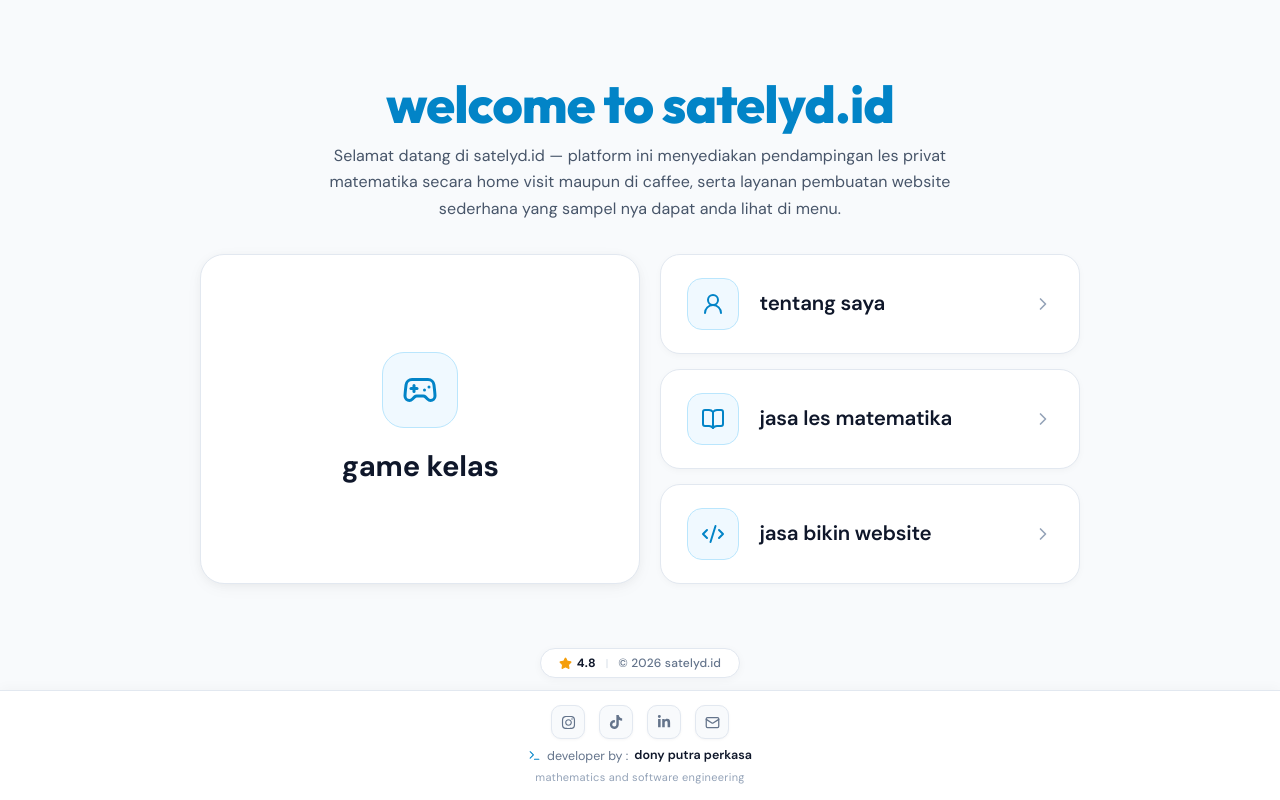
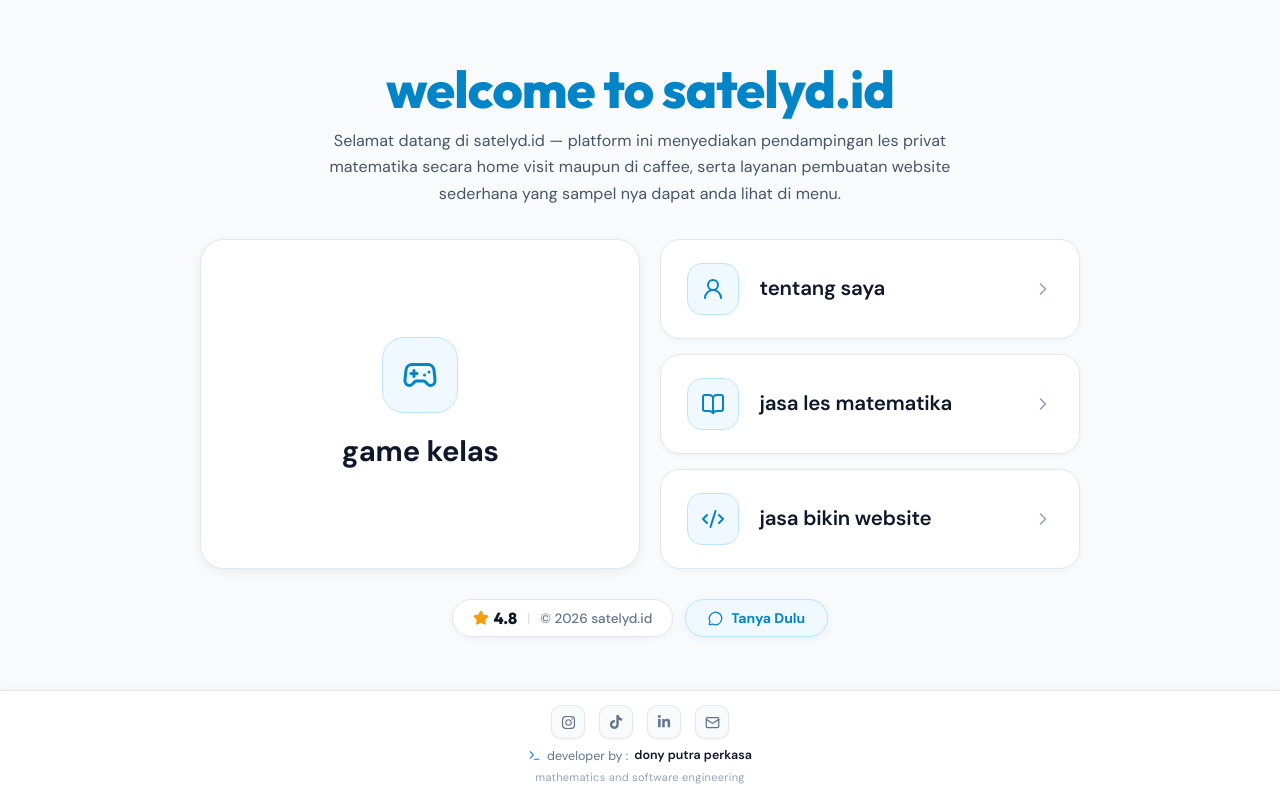
Before and after one commit to donyputraperkasa/satelyd-official, a React (Vite) app: page / in a window 1280 px wide. Built offline with nearby package versions, Linux system fonts and the light colour scheme.

Commit message:
feat: add interactive Tanya Dulu WhatsApp button next to rating tagline and update layout

```diff
--- a/src/App.css
+++ b/src/App.css
@@ -1433,3 +1433,131 @@
     font-size: 12.5px;
   }
 }
+
+/* ==========================================================================
+   RATING & TANYA DULU (LUAR MODAL)
+   Rating diperbesar sedikit + Tombol Tanya Dulu di sebelahnya (style pill modern)
+   ========================================================================== */
+
+.rating-action-wrapper {
+  width: 100%;
+  max-width: 880px;
+  margin: 14px auto 20px;
+  display: flex;
+  justify-content: center;
+  position: relative;
+  box-sizing: border-box;
+}
+
+.rating-action-container {
+  display: inline-flex;
+  align-items: center;
+  justify-content: center;
+  gap: 12px;
+  flex-wrap: wrap;
+}
+
+/* 1. Bagian Rating (Diperbesar Sedikit) */
+.rating-pill-enlarged {
+  background: #FFFFFF;
+  border: 1px solid #E2E8F0;
+  border-radius: 9999px;
+  padding: 9px 20px;
+  display: inline-flex;
+  align-items: center;
+  gap: 8px;
+  box-shadow: 0 2px 8px rgba(15, 23, 42, 0.04);
+  transition: all 0.2s cubic-bezier(0.16, 1, 0.3, 1);
+  font-family: inherit;
+  user-select: none;
+}
+
+.rating-pill-enlarged:hover {
+  border-color: #CBD5E1;
+  box-shadow: 0 4px 12px rgba(15, 23, 42, 0.07);
+}
+
+.rating-star-group {
+  display: inline-flex;
+  align-items: center;
+  gap: 5px;
+}
+
+.star-gold-icon {
+  color: #F59E0B;
+}
+
+.rating-score-num {
+  font-size: 16px;
+  font-weight: 800;
+  color: #0F172A;
+  font-family: var(--font-display);
+  line-height: 1;
+}
+
+.rating-pill-sep {
+  color: #CBD5E1;
+  font-weight: 300;
+  font-size: 14px;
+  user-select: none;
+  margin: 0 2px;
+}
+
+.rating-pill-copy {
+  font-size: 13.5px;
+  color: #64748B;
+  font-weight: 500;
+  white-space: nowrap;
+}
+
+/* 2. Button Tanya Dulu di Sebelahnya (Model seperti button tulis ulasan) */
+.btn-tanya-dulu-outside {
+  background: #F0F9FF;
+  border: 1px solid #BAE6FD;
+  color: #0284C7;
+  border-radius: 9999px;
+  padding: 9px 22px;
+  display: inline-flex;
+  align-items: center;
+  gap: 8px;
+  font-size: 14px;
+  font-weight: 700;
+  text-decoration: none;
+  font-family: var(--font-body);
+  box-shadow: 0 2px 8px rgba(2, 132, 199, 0.08);
+  transition: all 0.22s cubic-bezier(0.16, 1, 0.3, 1);
+  cursor: pointer;
+}
+
+.btn-tanya-dulu-outside:hover {
+  background: #0284C7;
+  border-color: #0284C7;
+  color: #FFFFFF;
+  box-shadow: 0 6px 18px rgba(2, 132, 199, 0.28);
+  transform: translateY(-2px);
+}
+
+/* Responsive */
+@media (max-width: 640px) {
+  .rating-action-container {
+    flex-direction: row;
+    gap: 8px;
+  }
+
+  .rating-pill-enlarged {
+    padding: 8px 16px;
+  }
+
+  .rating-score-num {
+    font-size: 15px;
+  }
+
+  .rating-pill-copy {
+    font-size: 12.5px;
+  }
+
+  .btn-tanya-dulu-outside {
+    padding: 8px 18px;
+    font-size: 13px;
+  }
+}
--- a/src/App.jsx
+++ b/src/App.jsx
@@ -27,10 +27,12 @@ function App() {
           Selamat datang di satelyd.id — platform ini menyediakan pendampingan les privat matematika secara home visit maupun di caffee, serta layanan pembuatan website sederhana yang sampel nya dapat anda lihat di menu.
         </p>
         <CardsLayout onOpenModal={handleOpenModal} />
+
+        {/* Rating Pill (Dibesarkan Sedikit) & Button Tanya Dulu di Sebelahnya */}
+        <RatingTagline />
       </main>
 
       <div className="bottom-section">
-        <RatingTagline />
         <Footer />
       </div>
 
--- a/src/components/Modal.jsx
+++ b/src/components/Modal.jsx
@@ -123,7 +123,7 @@ export function Modal({ activeKey, onClose, isOpen, data: customData }) {
           >
             Tutup
           </button>
-          {data.buttonUrl ? (
+          {data.buttonUrl && (
             <a
               href={data.buttonUrl}
               target="_blank"
@@ -133,17 +133,7 @@ export function Modal({ activeKey, onClose, isOpen, data: customData }) {
               <ExternalLink size={17} />
               {data.buttonText || 'Lihat Portofolio Lengkap'}
             </a>
-          ) : data.whatsappUrl ? (
-            <a
-              href={data.whatsappUrl}
-              target="_blank"
-              rel="noopener noreferrer"
-              className="btn-primary-wa"
-            >
-              <MessageCircle size={17} />
-              {data.buttonText || 'Hubungi via WhatsApp'}
-            </a>
-          ) : null}
+          )}
         </div>
       </div>
     </div>
--- a/src/components/RatingTagline.jsx
+++ b/src/components/RatingTagline.jsx
@@ -1,15 +1,30 @@
-import { Star } from 'lucide-react'
+import { Star, MessageCircle } from 'lucide-react'
 
 export function RatingTagline() {
   return (
-    <div className="footer-tagline-container">
-      <div className="footer-tagline">
-        <span className="footer-rating-group">
-          <Star size={13} className="rating-star-inline-icon" />
-          <span>4.8</span>
-        </span>
-        <span className="footer-tagline-separator">|</span>
-        <span className="footer-tagline-copy">© {new Date().getFullYear()} satelyd.id</span>
+    <div className="rating-action-wrapper">
+      <div className="rating-action-container">
+        {/* Rating Pill (Dibesarkan Sedikit) */}
+        <div className="rating-pill-enlarged">
+          <span className="rating-star-group">
+            <Star size={16} className="star-gold-icon" fill="#F59E0B" />
+            <span className="rating-score-num">4.8</span>
+          </span>
+          <span className="rating-pill-sep" aria-hidden="true">|</span>
+          <span className="rating-pill-copy">© {new Date().getFullYear()} satelyd.id</span>
+        </div>
+
+        {/* Button Tanya Dulu di Sebelahnya (Pill Style seperti model button tulis ulasan) */}
+        <a
+          href="https://wa.me/6282236343404?text=Halo%20Mas%20Don%2C%20saya%20tertarik%20tanya%20informasi%20seputar%20les%20matematika%20atau%20pembuatan%20website%20di%20satelyd.id"
+          target="_blank"
+          rel="noopener noreferrer"
+          className="btn-tanya-dulu-outside"
+          title="Tanya langsung ke WhatsApp Mas Don"
+        >
+          <MessageCircle size={15} />
+          <span>Tanya Dulu</span>
+        </a>
       </div>
     </div>
   )
```
